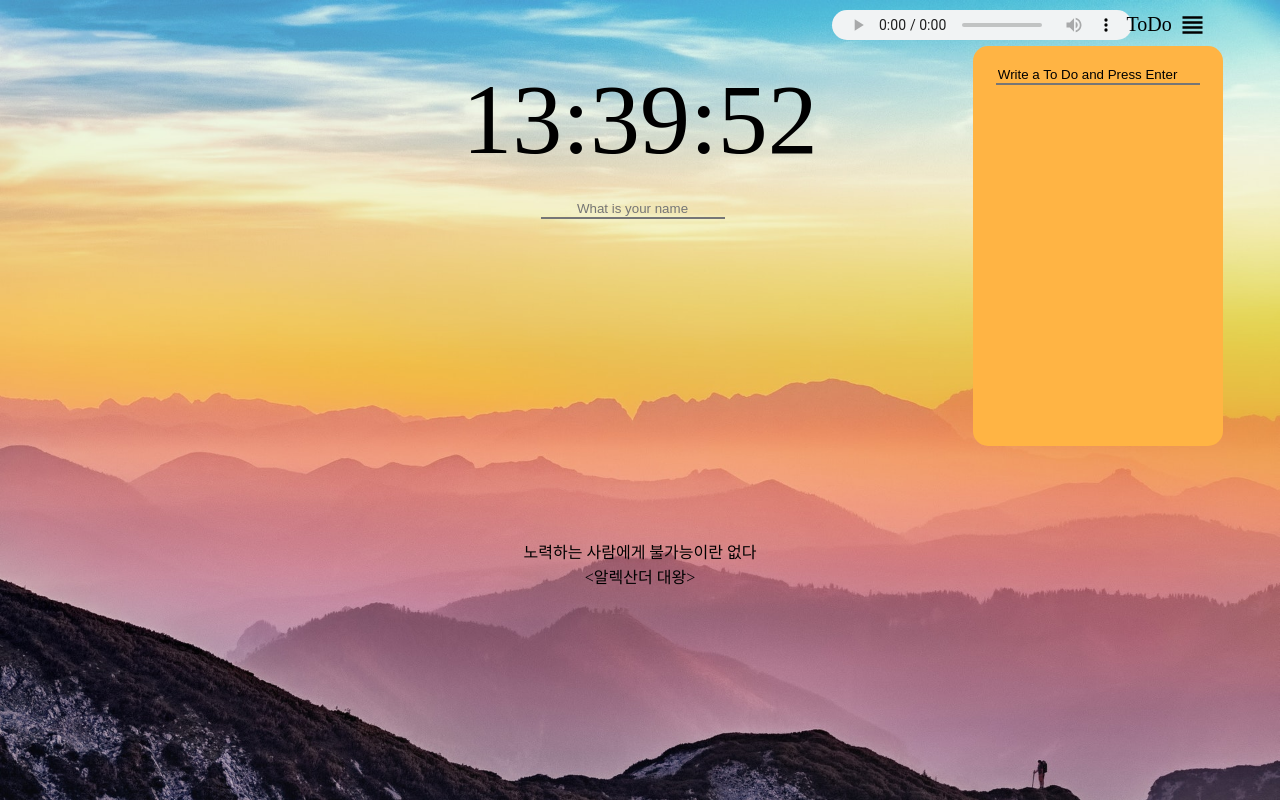
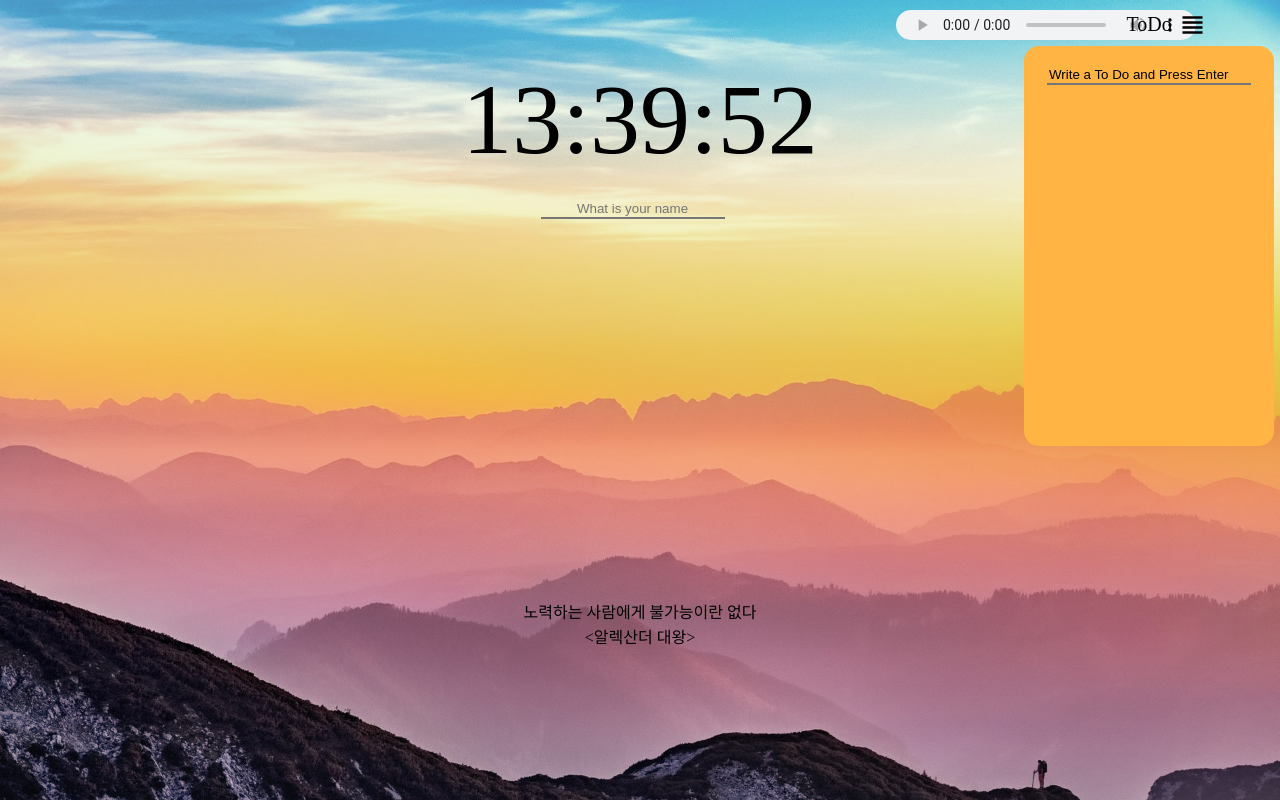
Before and after one commit to guswnsakvk/guswnsakvk.github.io, a plain HTML site: page index.html in a window 1280 px wide. Both pictures are taken after a click on the element "view_headline". Drawn offline with nearby package versions, Linux system fonts and the light colour scheme.

Commit message:
update css

```diff
--- a/style.css
+++ b/style.css
@@ -22,7 +22,7 @@ body{
 audio{
   position: absolute;
   top: 10px;
-  left:65%;
+  left:70%;
   height: 30px;
 }
 
@@ -54,7 +54,7 @@ div.container{
   position: absolute;
   width: 250px;
   top: 46px;
-  left: 76%;
+  left: 80%;
   border-radius: 15px;
 }
 
@@ -157,7 +157,7 @@ div.contents span.material-icons{
 }
 
 .quotes{
-  margin-top: 90px;
+  margin-top: 150px;
   text-align: center;
   line-height: 25px;
 }
```
